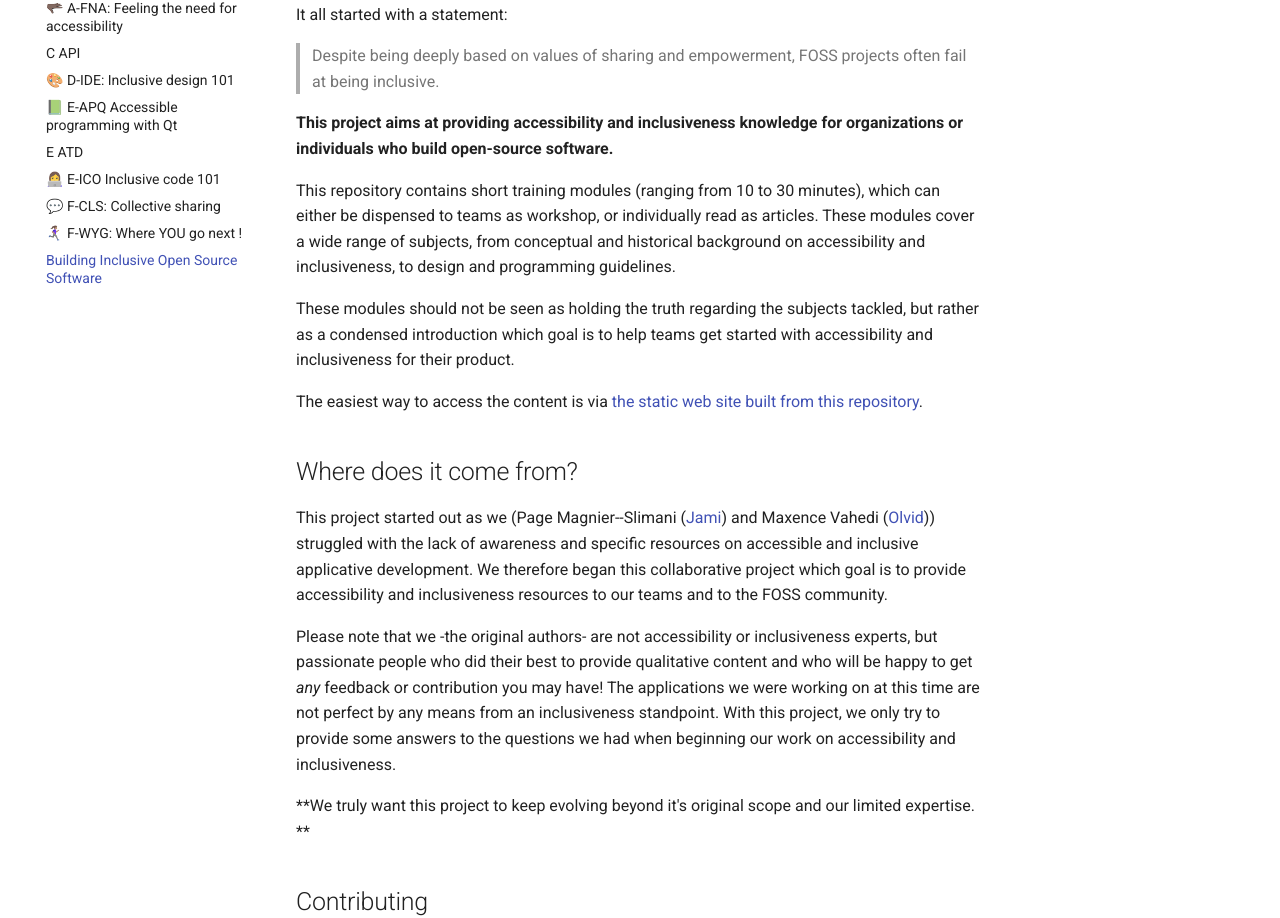
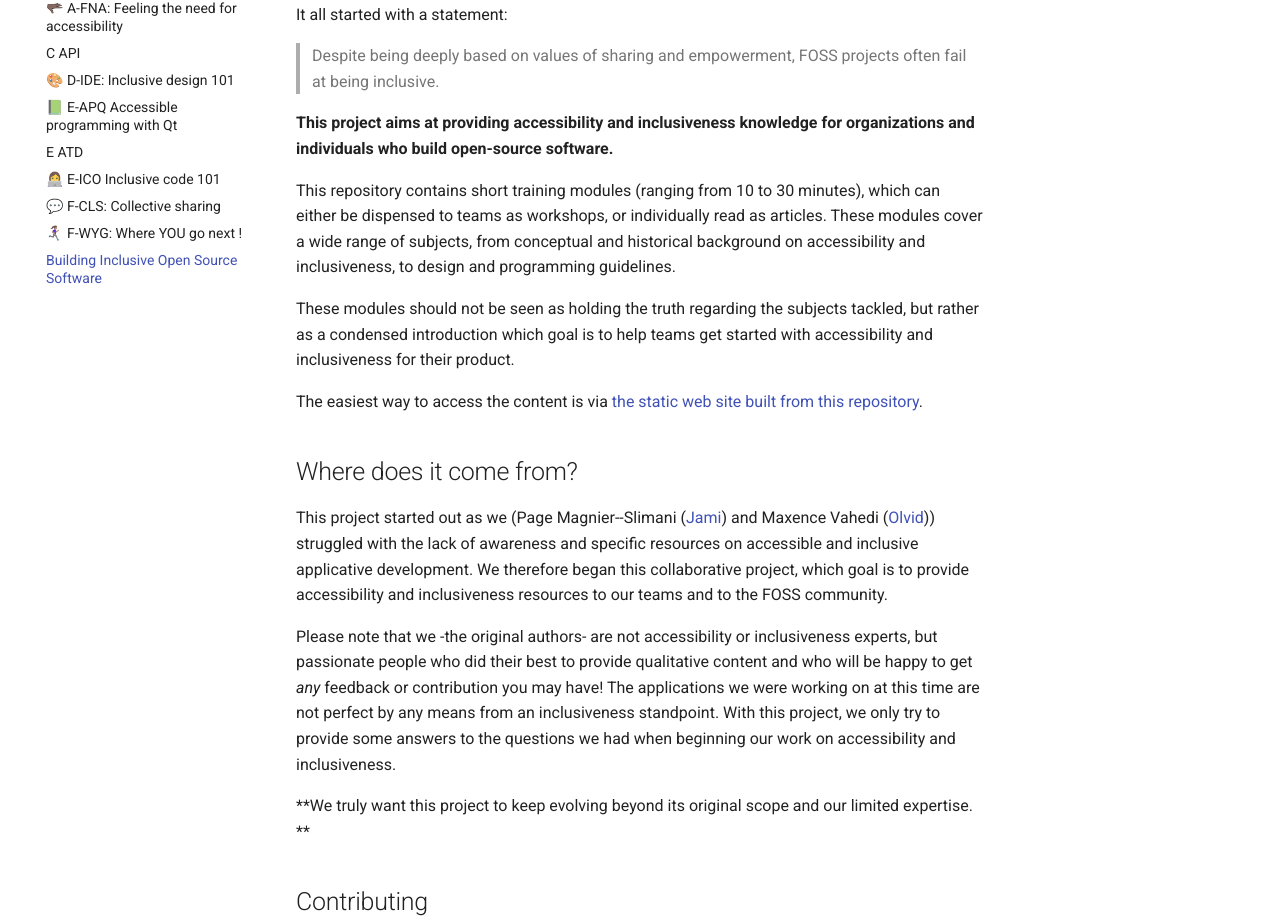
Before and after one commit to savoirfairelinux/building-inclusive-open-source-software, an MkDocs documentation site: the page built from docs/readme.md, in a window 1280 px wide and 1400 px high. Shown: the part 229-1147 px from the top of the window. Built offline with MkDocs 1.6.1 and Material for MkDocs 9.7.7, drawn with Linux system fonts in a browser that asks for light colours; comment, search, counter and statistics services are not loaded; some of the changed text lies outside the part shown.

Commit message:
README: version 3

```diff
--- a/docs/readme.md
+++ b/docs/readme.md
@@ -6,9 +6,9 @@ It all started with a statement:
 
 > Despite being deeply based on values of sharing and empowerment, FOSS projects often fail at being inclusive.
 
-**This project aims at providing accessibility and inclusiveness knowledge for organizations or individuals who build open-source software.**
+**This project aims at providing accessibility and inclusiveness knowledge for organizations and individuals who build open-source software.**
 
-This repository contains short training modules (ranging from 10 to 30 minutes), which can either be dispensed to teams as workshop, or individually read as articles. These modules cover a wide range of subjects, from conceptual and historical background on accessibility and inclusiveness, to design and programming guidelines.
+This repository contains short training modules (ranging from 10 to 30 minutes), which can either be dispensed to teams as workshops, or individually read as articles. These modules cover a wide range of subjects, from conceptual and historical background on accessibility and inclusiveness, to design and programming guidelines.
 
 These modules should not be seen as holding the truth regarding the subjects tackled, but rather as a condensed introduction which goal is to help teams get started with accessibility and inclusiveness for their product.
 
@@ -16,11 +16,11 @@ The easiest way to access the content is via [the static web site built from thi
 
 ## Where does it come from?
 
-This project started out as we (Page Magnier--Slimani ([Jami](https://jami.net/)) and Maxence Vahedi ([Olvid](https://olvid.io))) struggled with the lack of awareness and specific resources on accessible and inclusive applicative development. We therefore began this collaborative project which goal is to provide accessibility and inclusiveness resources to our teams and to the FOSS community.
+This project started out as we (Page Magnier--Slimani ([Jami](https://jami.net/)) and Maxence Vahedi ([Olvid](https://olvid.io))) struggled with the lack of awareness and specific resources on accessible and inclusive applicative development. We therefore began this collaborative project, which goal is to provide accessibility and inclusiveness resources to our teams and to the FOSS community.
 
 Please note that we -the original authors- are not accessibility or inclusiveness experts, but passionate people who did their best to provide qualitative content and who will be happy to get *any* feedback or contribution you may have! The applications we were working on at this time are not perfect by any means from an inclusiveness standpoint. With this project, we only try to provide some answers to the questions we had when beginning our work on accessibility and inclusiveness.
 
-**We truly want this project to keep evolving beyond it's original scope and our limited expertise. **
+**We truly want this project to keep evolving beyond its original scope and our limited expertise. **
 
 ## Contributing
 
@@ -47,4 +47,4 @@ If you need any help incorporating your work in ours, please feel free to open a
 
 ## Using this project's content
 
-This project is licensed under [CC BY-SA 4.0](https://creativecommons.org/licenses/by-sa/4.0/). This means that you are free to share, adapt and use it's content (even for commercial use). **Please note that when doing so you need to give appropriate credit and to release your version under the same license indicating if changes were made.**
+This project is licensed under [CC BY-SA 4.0](https://creativecommons.org/licenses/by-sa/4.0/). This means that you are free to share, adapt and use it's content (even for commercial use). **Please note that when doing so you need to give appropriate credit and to release your version under the same license, indicating if changes were made.**
```
